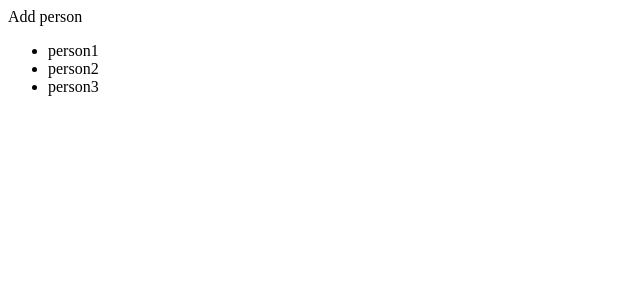
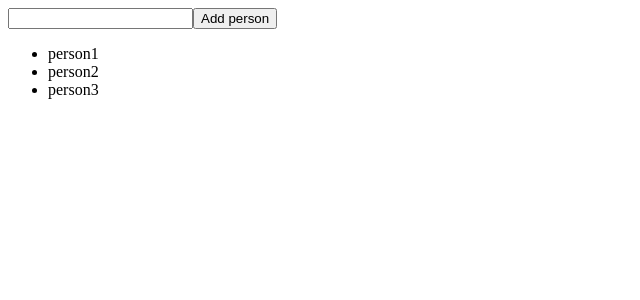
Before and after one commit to GoranAviani/react_sololearn_course_project_contact_manager, a React (Create React App) app: page / in a window 1280 px wide. Shown: the top 300 px of the page, without its empty margins (0-640 px from the left). Built offline with nearby package versions, Linux system fonts and the light colour scheme.

Commit message:
react_sololearn_course_project_contact_manager

```diff
--- a/src/components/AddPersonForm.js
+++ b/src/components/AddPersonForm.js
@@ -1,8 +1,14 @@
-import React from "react";
+import React, {useState} from "react";
 
 const AddPersonForm = () => {
+    const [person, setPerson] = useState('')
+
+
     return (
-        <div>Add person</div>
+        <form>
+            <input type='text'/>
+            <button onClick={console.log('click')}>Add person</button>
+        </form>
     )
 }
 
```
